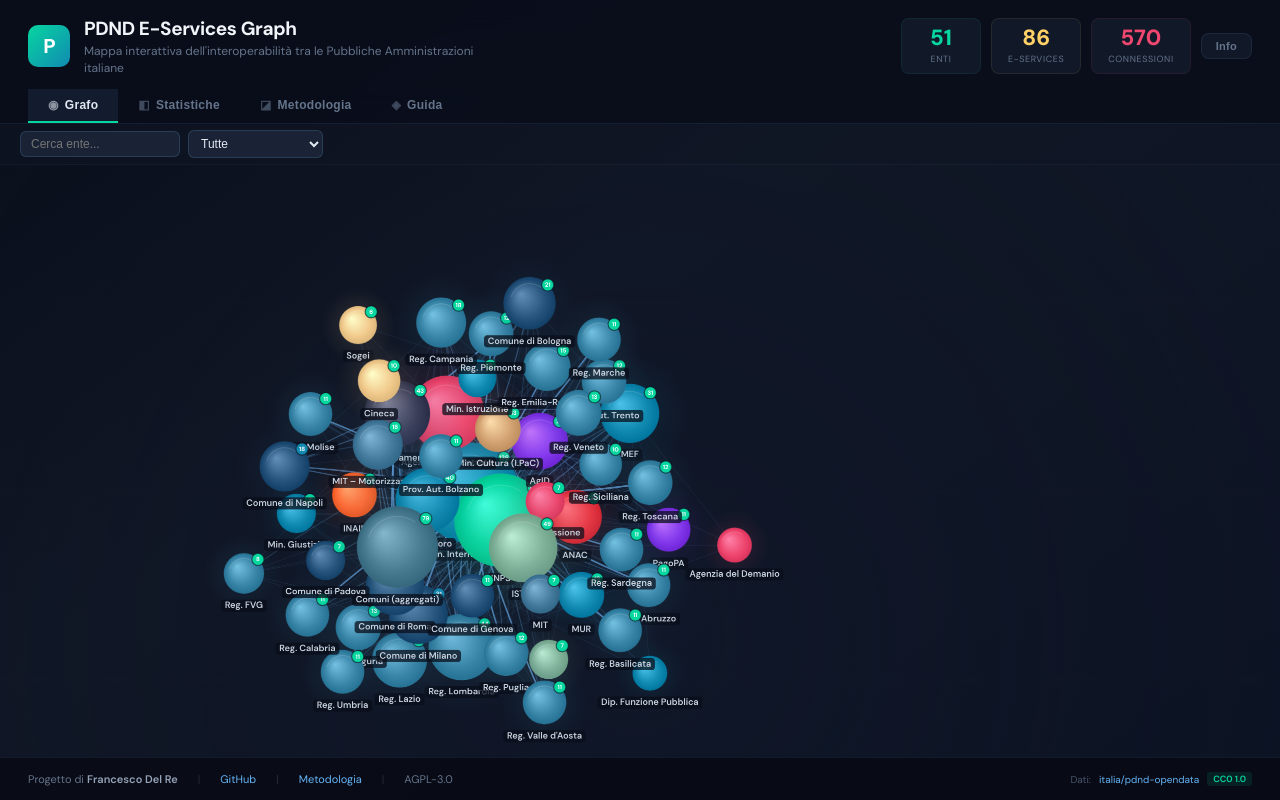
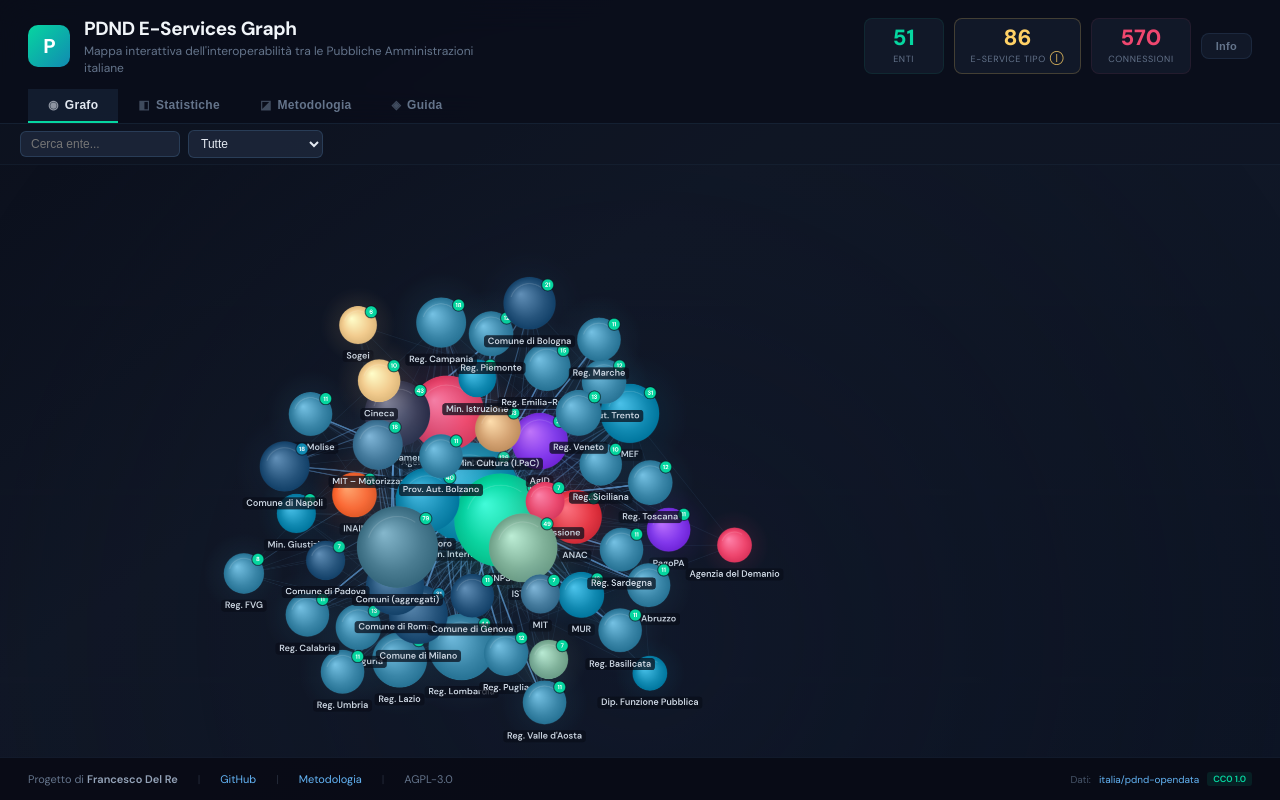
Before and after one commit to engineering87/pdnd-eservices-graph, a React (Vite) app: page / in a window 1280 px wide. Built offline with nearby package versions, Linux system fonts and the light colour scheme; the HTML template or start-up script is replaced by a standard one.

Commit message:
chore(header): update header

```diff
--- a/src/components/Header.jsx
+++ b/src/components/Header.jsx
@@ -23,12 +23,40 @@ export default function Header({ stats, activeTab, onTabChange, onAbout }) {
         </div>
 
         <div style={{ display: "flex", gap: m ? 6 : 10, alignItems: "center", ...(m ? { width: "100%", justifyContent: "center" } : {}) }}>
-          {[["Enti", stats.enti, "#06d6a0"], ["E-Services", stats.es, "#ffd166"], ["Connessioni", stats.conn, "#ef476f"]].map(([label, value, color]) => (
-            <div key={label} style={{ textAlign: "center", padding: m ? "5px 10px" : "8px 16px", background: "rgba(30,40,60,.4)", borderRadius: m ? 6 : 8, border: `1px solid ${color}15`, flex: m ? 1 : undefined, minWidth: m ? 0 : 80 }}>
-              <div style={{ fontSize: m ? 16 : 22, fontWeight: 800, color, lineHeight: 1 }}>{value}</div>
-              <div style={{ color: "#64748b", fontSize: m ? 8 : 9, letterSpacing: .6, textTransform: "uppercase", marginTop: m ? 2 : 4 }}>{label}</div>
-            </div>
-          ))}
+          {[
+            ["Enti", stats.enti, "#06d6a0", null, null],
+            ["E-Service tipo", stats.es, "#ffd166", "Tipi di servizio aggregati: gli e-service nel grafo rappresentano categorie tematiche, non singoli endpoint del catalogo PDND. Es. 'Albo Pretorio' è 1 nodo qui ma 1.451 endpoint nel catalogo. Clicca per i dettagli.", "metodologia"],
+            ["Connessioni", stats.conn, "#ef476f", null, null],
+          ].map(([label, value, color, tooltip, targetTab]) => {
+            const isInteractive = !!targetTab;
+            return (
+              <div
+                key={label}
+                title={tooltip || undefined}
+                onClick={isInteractive ? () => onTabChange(targetTab) : undefined}
+                style={{
+                  textAlign: "center",
+                  padding: m ? "5px 10px" : "8px 16px",
+                  background: "rgba(30,40,60,.4)",
+                  borderRadius: m ? 6 : 8,
+                  border: `1px solid ${color}${isInteractive ? "35" : "15"}`,
+                  flex: m ? 1 : undefined,
+                  minWidth: m ? 0 : 80,
+                  cursor: isInteractive ? "pointer" : "default",
+                  position: "relative",
+                  transition: "border-color .15s, background .15s",
+                }}
+                onMouseEnter={isInteractive ? (e) => { e.currentTarget.style.background = "rgba(40,55,85,.55)"; } : undefined}
+                onMouseLeave={isInteractive ? (e) => { e.currentTarget.style.background = "rgba(30,40,60,.4)"; } : undefined}
+              >
+                <div style={{ fontSize: m ? 16 : 22, fontWeight: 800, color, lineHeight: 1 }}>{value}</div>
+                <div style={{ color: "#64748b", fontSize: m ? 8 : 9, letterSpacing: .6, textTransform: "uppercase", marginTop: m ? 2 : 4, display: "flex", alignItems: "center", justifyContent: "center", gap: 4 }}>
+                  {label}
+                  {isInteractive && <span style={{ color, opacity: .8, fontSize: m ? 9 : 10, lineHeight: 1 }} aria-hidden="true">ⓘ</span>}
+                </div>
+              </div>
+            );
+          })}
           {!m && <button onClick={onAbout} title="Informazioni sull'applicazione" style={{ padding: "6px 14px", borderRadius: 8, background: "rgba(30,40,60,.4)", border: "1px solid rgba(100,160,220,.12)", color: "#64748b", fontSize: 11, fontWeight: 600, cursor: "pointer", display: "flex", alignItems: "center", justifyContent: "center", letterSpacing: .3 }}>Info</button>}
         </div>
       </div>
```
